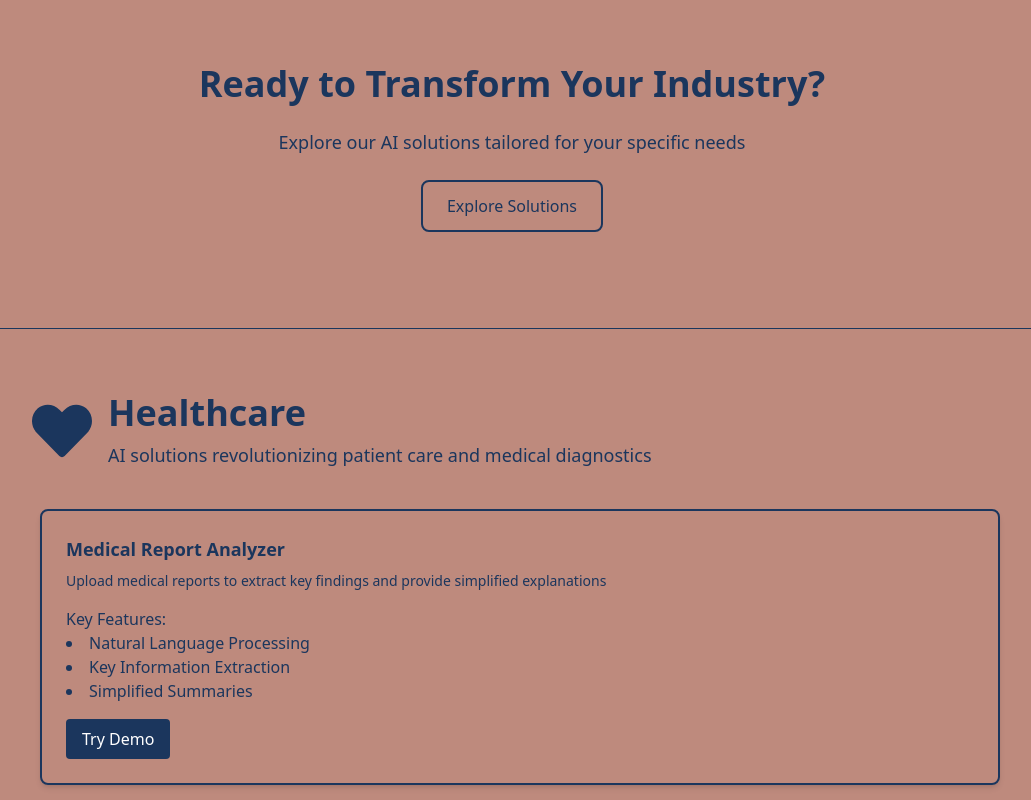
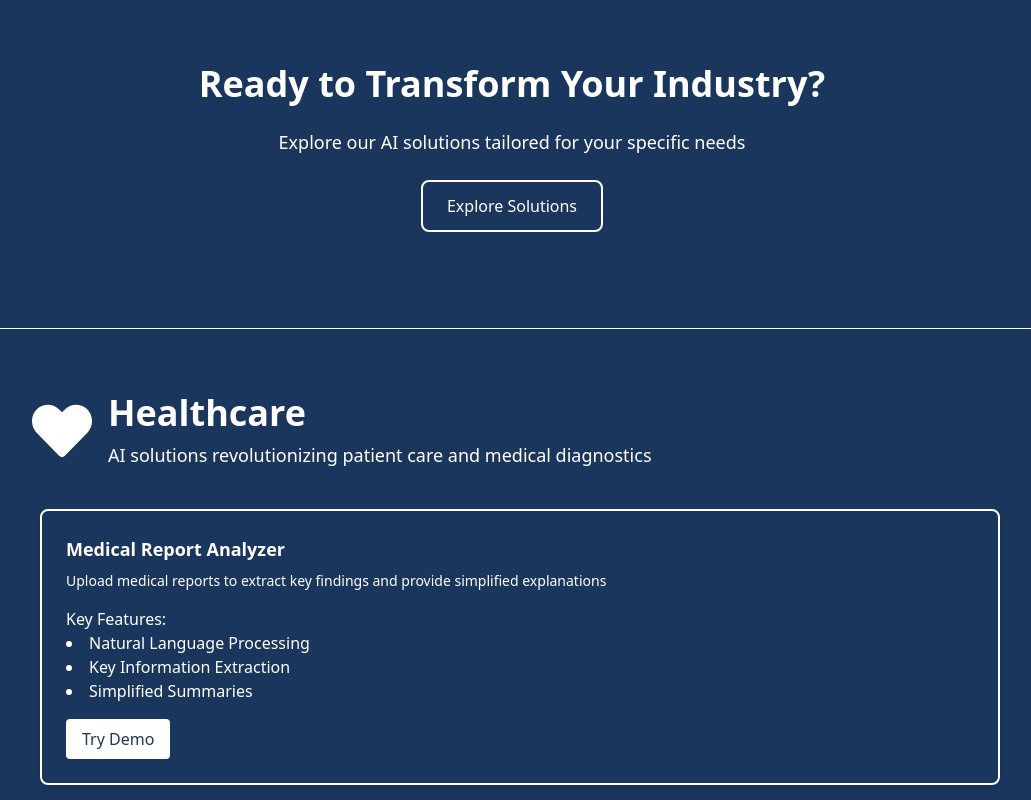
Before and after one commit to ArshalanQuasain/AIGuru.pro, a React (Vite) app: page /home in a window 1280 px wide. Shown: the part 840-1640 px from the top of the page, without its empty margins (128-1159 px from the left). Built offline with nearby package versions, Linux system fonts and the light colour scheme.

Commit message:
UI changes

```diff
--- a/src/components/Card.jsx
+++ b/src/components/Card.jsx
@@ -14,7 +14,7 @@ const Card = ({ title, description, features, buttonText, onButtonClick }) => {
         </div>
         <button
           onClick={onButtonClick}
-          className="mt-auto px-4 py-2 bg-secondary text-white rounded hover:bg-opacity-90 transition"
+          className="mt-auto px-4 py-2 bg-secondary text-primary rounded hover:bg-opacity-90 transition"
         >
           {buttonText}
         </button>
--- a/tailwind.config.js
+++ b/tailwind.config.js
@@ -7,8 +7,8 @@ export default {
   theme: {
     extend: {
       colors: {
-        primary: '#be8a7d', // Dark Pink
-        secondary: '#1b365d', // Dark Blue
+        primary: '#1b365d', // Dark Pink
+        secondary: 'white', // Dark Blue
       },
     },
   },
```
